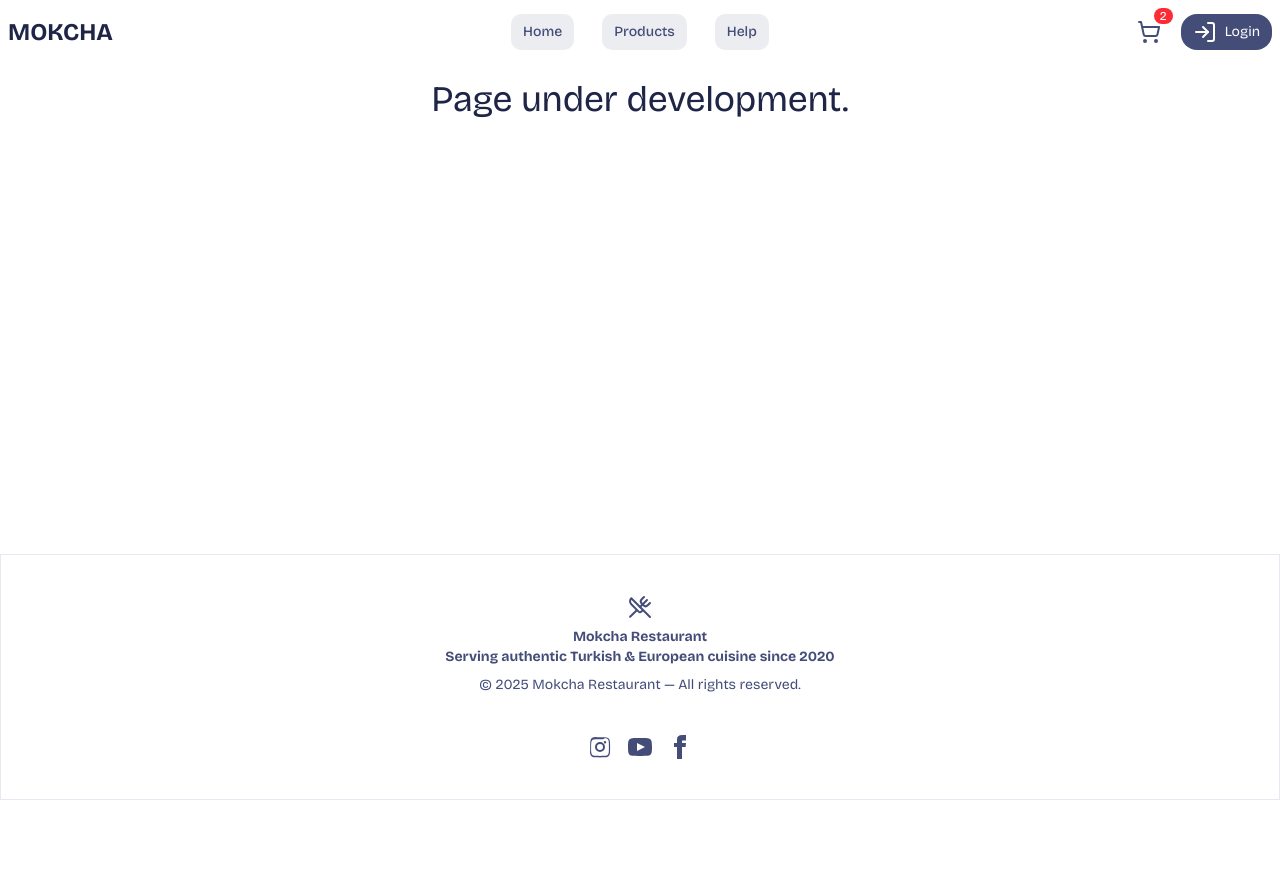
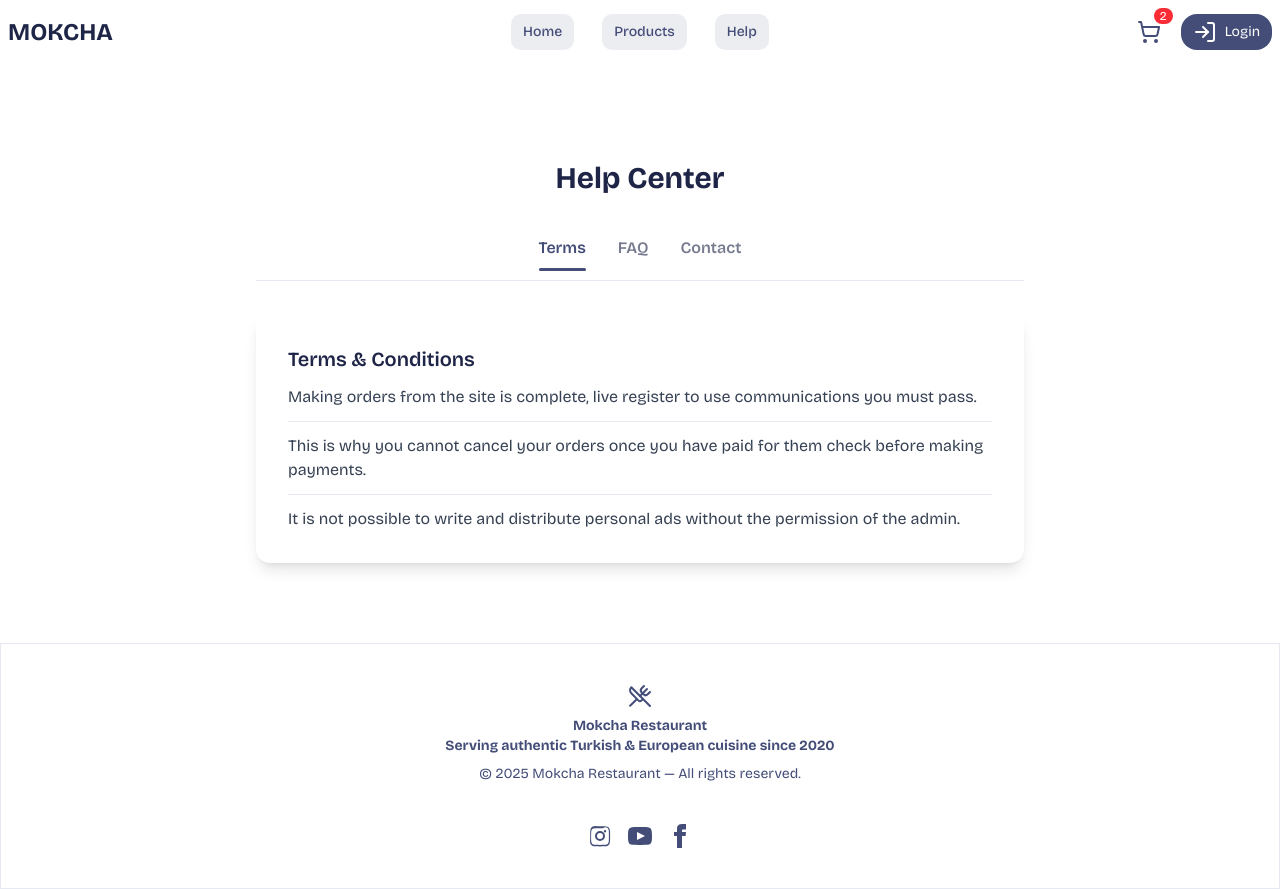
Before and after one commit to khamzaevasad/mokcha-client, a React (Vite) app: page /help in a window 1280 px wide. Before the commit the page ends 800 px from the top, so only its background shows below. Built offline with nearby package versions, Linux system fonts and the light colour scheme.

Commit message:
feat: implement Help component with tabbed interface for Terms, FAQ, and Contact

```diff
--- /dev/null
+++ b/src/components/help/Help.tsx
@@ -0,0 +1,160 @@
+import { useState } from "react";
+import { motion, AnimatePresence } from "framer-motion";
+
+function Help() {
+  const tabs = ["Terms", "FAQ", "Contact"];
+  const [activeTab, setActiveTab] = useState("Terms");
+
+  return (
+    <div className="w-full max-w-3xl mx-auto mt-16">
+      <h1 className="text-3xl font-bold text-center mb-10">Help Center</h1>
+
+      {/* TAB HEADERS */}
+      <div className="flex justify-center gap-8 relative border-b pb-3">
+        {tabs.map((tab) => (
+          <button
+            key={tab}
+            onClick={() => setActiveTab(tab)}
+            className={`pb-2 font-semibold relative ${
+              activeTab === tab
+                ? "text-primary"
+                : "opacity-60 hover:opacity-100"
+            }`}
+          >
+            {tab}
+
+            {activeTab === tab && (
+              <motion.div
+                layoutId="active-underline"
+                className="absolute left-0 right-0 h-[3px] bg-primary bottom-[-3px] rounded-full"
+              />
+            )}
+          </button>
+        ))}
+      </div>
+
+      {/* TAB CONTENT */}
+      <div className="mt-8">
+        <AnimatePresence mode="wait">
+          {activeTab === "Terms" && (
+            <motion.div
+              key="terms"
+              initial={{ opacity: 0, y: 20 }}
+              animate={{ opacity: 1, y: 0 }}
+              exit={{ opacity: 0, y: -20 }}
+              transition={{ duration: 0.3 }}
+              className="bg-white shadow-lg rounded-xl p-8"
+            >
+              <h2 className="text-xl font-semibold mb-3">Terms & Conditions</h2>
+              <div className="flex flex-col gap-3">
+                <p className="text-gray-700">
+                  Making orders from the site is complete, live register to use
+                  communications you must pass.
+                </p>
+                <hr />
+                <p className="text-gray-700">
+                  This is why you cannot cancel your orders once you have paid
+                  for them check before making payments.
+                </p>
+                <hr />
+                <p className="text-gray-700">
+                  It is not possible to write and distribute personal ads
+                  without the permission of the admin.
+                </p>
+              </div>
+            </motion.div>
+          )}
+
+          {activeTab === "FAQ" && (
+            <motion.div
+              key="faq"
+              initial={{ opacity: 0, y: 20 }}
+              animate={{ opacity: 1, y: 0 }}
+              exit={{ opacity: 0, y: -20 }}
+              transition={{ duration: 0.3 }}
+              className="bg-white shadow-lg rounded-xl p-8"
+            >
+              <h2 className="text-xl font-semibold mb-3">
+                Frequently Asked Questions
+              </h2>
+              <details
+                className="collapse bg-base-100 border border-base-300"
+                name="my-accordion-det-1"
+                open
+              >
+                <summary className="collapse-title font-semibold">
+                  How to make order?
+                </summary>
+                <div className="collapse-content text-sm">
+                  You should choose products and make an order via basket
+                </div>
+              </details>
+              <details
+                className="collapse bg-base-100 border border-base-300"
+                name="my-accordion-det-1"
+              >
+                <summary className="collapse-title font-semibold">
+                  How long does delivery takes?
+                </summary>
+                <div className="collapse-content text-sm">
+                  It depends on your location. The max delivery time is 1 hour
+                </div>
+              </details>
+              <details
+                className="collapse bg-base-100 border border-base-300"
+                name="my-accordion-det-1"
+              >
+                <summary className="collapse-title font-semibold">
+                  Is our details secure in this platform?
+                </summary>
+                <div className="collapse-content text-sm">
+                  Of course, we take full responsibility for your provided.
+                </div>
+              </details>
+            </motion.div>
+          )}
+
+          {activeTab === "Contact" && (
+            <motion.div
+              key="contact"
+              initial={{ opacity: 0, y: 20 }}
+              animate={{ opacity: 1, y: 0 }}
+              exit={{ opacity: 0, y: -20 }}
+              transition={{ duration: 0.3 }}
+              className="bg-white shadow-lg rounded-xl p-8"
+            >
+              <h2 className="text-xl font-semibold mb-3">Contact Us</h2>
+              <form className="">
+                <fieldset className="fieldset">
+                  <label className="label">Your Name</label>
+                  <input
+                    type="text"
+                    className="input w-full border"
+                    placeholder="Type your name here"
+                  />
+                  <label className="label">Your email</label>
+                  <input
+                    type="email"
+                    className="input w-full border"
+                    placeholder="Type your email here"
+                  />
+                  <label className="label">Message</label>
+
+                  <textarea
+                    placeholder="Bio"
+                    className="textarea textarea-md w-full border"
+                  ></textarea>
+                  <button className="bg-primary py-3 px-5 rounded-2xl mt-4 text-white text-xl">
+                    Login
+                  </button>
+                </fieldset>
+              </form>
+            </motion.div>
+          )}
+        </AnimatePresence>
+      </div>
+    </div>
+  );
+}
+
+export default Help;
--- a/src/pages/help/HelpPage.tsx
+++ b/src/pages/help/HelpPage.tsx
@@ -1,5 +1,11 @@
+import Help from "../../components/help/Help";
+
 function HelpPage() {
-  return <div className="text-4xl text-center">Page under development.</div>;
+  return (
+    <div className="align-elements my-20">
+      <Help />
+    </div>
+  );
 }
 
 export default HelpPage;
--- a/src/pages/index.ts
+++ b/src/pages/index.ts
@@ -14,3 +14,4 @@ export { default as Aside } from "../components/product/Aside";
 export { default as RightFilters } from "../components/product/RightFilters";
 export { default as ProductCards } from "../components/cards/ProductCards";
 export { default as RecommendedDishes } from "../components/product/RecommendedDishes";
+export { default as Help } from "../components/help/Help";
--- a/src/pages/productInfo/ProductInfo.tsx
+++ b/src/pages/productInfo/ProductInfo.tsx
@@ -6,7 +6,6 @@ function ProductInfo() {
   const { id } = useParams();
 
   const product = dishes.find((product) => product.id === Number(id));
-  console.log(product);
   return (
     <div className="my-20 align-elements">
       <div className="flex gap-14 lg:flex-row flex-col">
```
